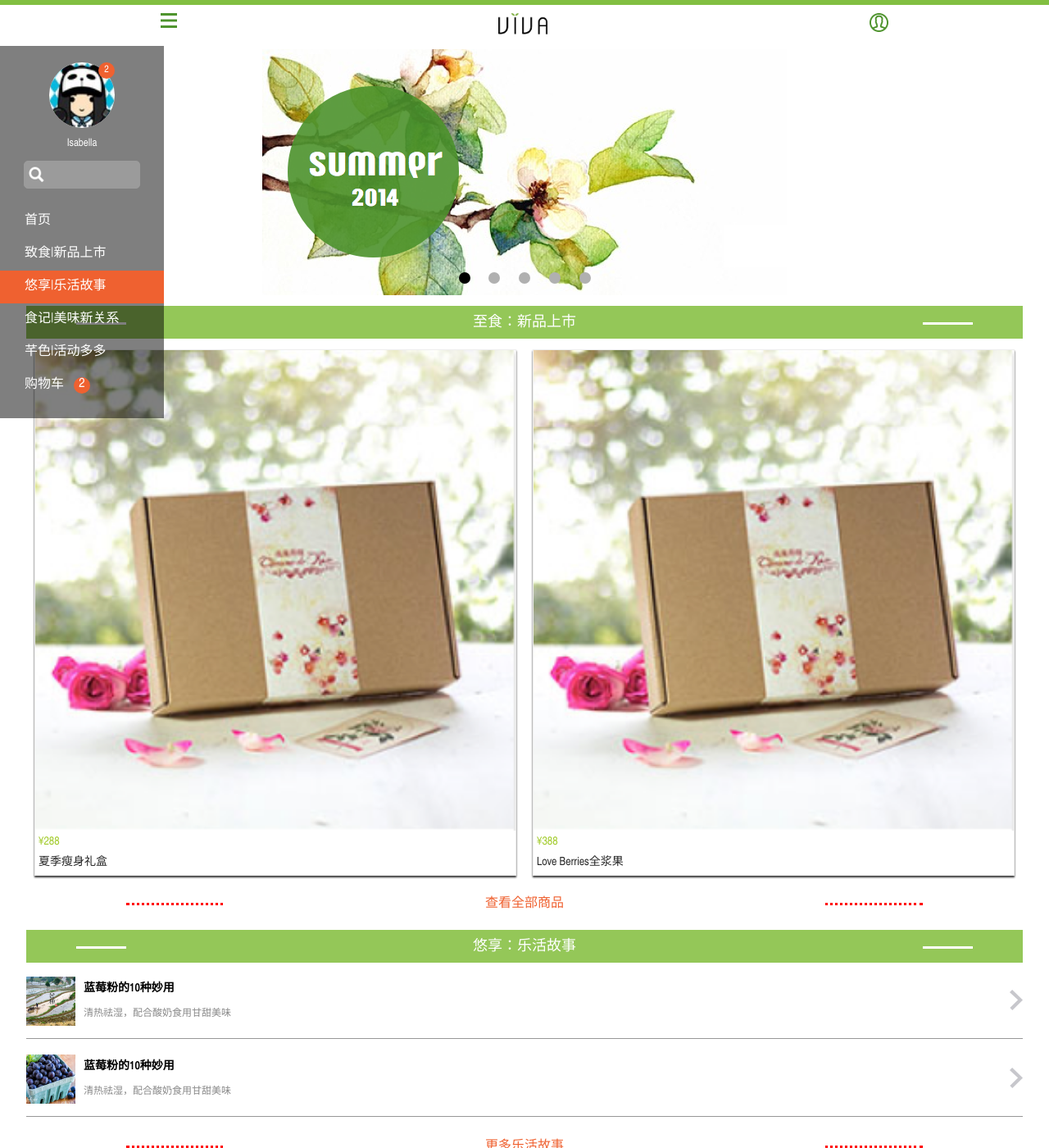
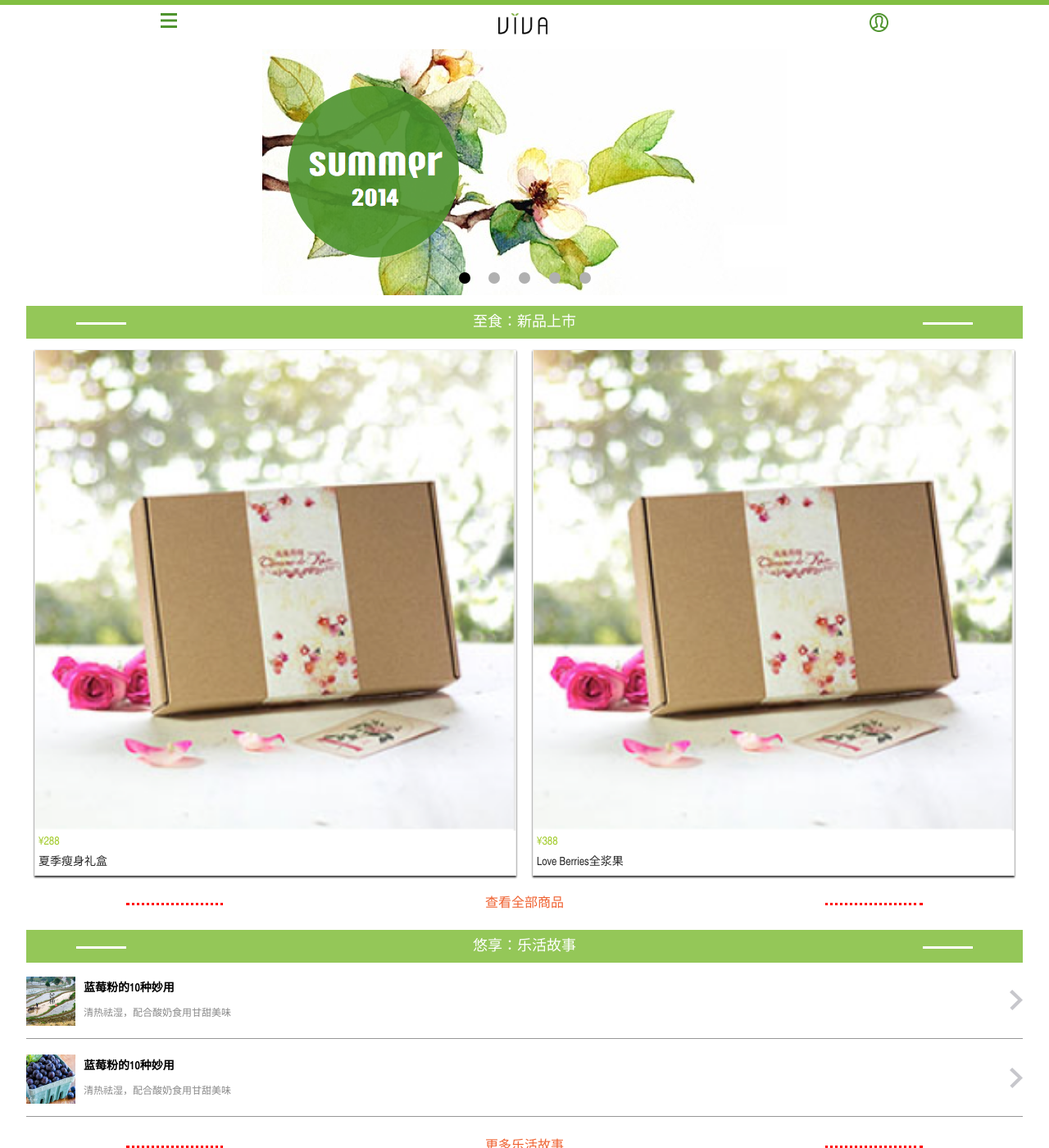
Before and after one commit to wkylin/wkylin.github.com, a Jekyll site: the page assets/viva/static/index.html, which Jekyll copies as it is, in a window 1280 px wide and 1400 px high. Shown: the whole window at 82% size. Built offline with Jekyll 4.4.1, drawn with Linux system fonts in a browser that asks for light colours; some of the changed lines change nothing that is shown.

Commit message:
add viva

```diff
--- a/assets/viva/static/css/index.css
+++ b/assets/viva/static/css/index.css
@@ -436,6 +436,7 @@
     left: 0;
     top: 56px;
     z-index: 10000;
+    display:none;
 }
 
 .ui-avatar {
--- a/assets/viva/static/index.html
+++ b/assets/viva/static/index.html
@@ -24,7 +24,7 @@
     <!-- header -->
     <header>
         <div class="ui-header">
-            <div class="ui-nav">
+            <div class="ui-nav" id="J_uiNav">
                 <img  src="images/icons35.png" alt=""/>
             </div>
             <div class="logo">
@@ -38,7 +38,8 @@
         </div>
     </header>
 
-    <div class="ui-nav-box">
+    <!-- nav-box -->
+    <div class="ui-nav-box" id="J_uiNavBox">
         <div class="ui-avatar">
             <figure>
                 <img src="upImg/picture3.png" alt=""/>
@@ -231,6 +232,18 @@
     </footer>
 </div>
 
-<script src="js/jquery-2.1.1.min.js"></script>
+<script type="text/javascript" src="js/jquery-2.1.1.min.js"></script>
+<script type="text/javascript">
+    $(document).ready(function(){
+        $("#J_uiNav").on("click",function(){
+
+            $("#J_uiNavBox").slideDown();
+            return false;
+        });
+        $(document).on("click",function(){
+            $("#J_uiNavBox").slideUp();
+        });
+    });
+</script>
 </body>
 </html>
```
